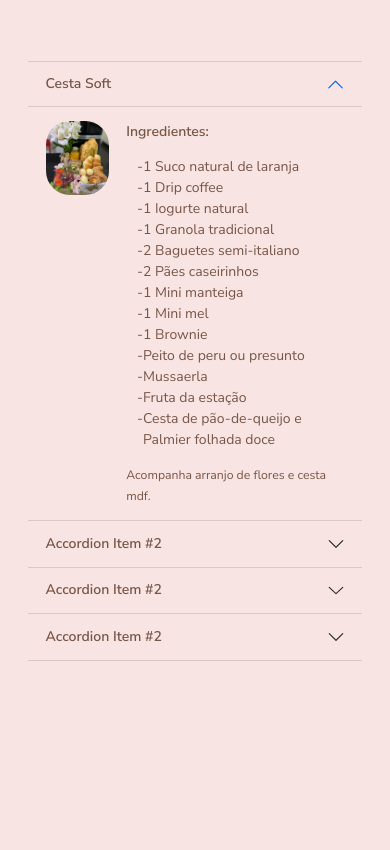
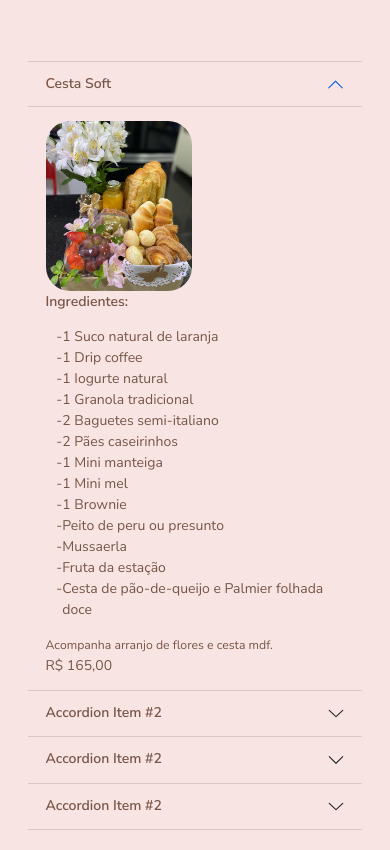
Before and after one commit to Gabriel0109/L-amour, a React (Vite) app: page / in a window 390 px wide. Shown: the part 1660-2510 px from the top of the page. Before the commit the page ends 2349 px from the top, so only its background shows below. Built offline with nearby package versions, Linux system fonts and the light colour scheme.

Commit message:
minor responsive adjusts v2

```diff
--- a/src/components/About/styles.ts
+++ b/src/components/About/styles.ts
@@ -22,7 +22,6 @@ export const Content = styled.div`
                 color: var(--text-body);
                 font-size: 4.4rem;
                 margin-bottom: 3rem;
-
         }
         p{
                 color: var(--text-body);
--- a/src/components/Header/index.tsx
+++ b/src/components/Header/index.tsx
@@ -5,7 +5,7 @@ export function Header(){
     return(
        <Container>
            <header>
-                {/* <img src="" alt="" /> */}
+                {/* <img src="" alt="L'amour Cestas&Cia." /> */}
                 <div>
                     Logo
                 </div>
--- a/src/components/ProductsAccordion/index.tsx
+++ b/src/components/ProductsAccordion/index.tsx
@@ -9,7 +9,7 @@ export function ProductAccordion() {
     return (
         <>
             <Container>
-                <Accordion defaultActiveKey={['0']} alwaysOpen>
+                <Accordion defaultActiveKey={['0']}>
                     <Accordion.Item eventKey="0">
                         <Accordion.Header>Cesta Soft</Accordion.Header>
                         <Accordion.Body>
@@ -19,6 +19,7 @@ export function ProductAccordion() {
                                </div>
                                <div className='div-ingredients'>
                                    <p>Ingredientes:</p>
+
                                    <ul>
                                        <li>1 Suco natural de laranja</li>
                                        <li>1 Drip coffee</li>
@@ -34,10 +35,14 @@ export function ProductAccordion() {
                                        <li>Fruta da estação</li>
                                        <li>Cesta de pão-de-queijo e Palmier folhada doce</li>
                                    </ul>
+
                                    <small>
                                        Acompanha arranjo de flores e cesta mdf.
                                    </small>
                                </div>
+                               <div className="pricing">
+                                       R$ 165,00
+                                   </div>
                             </CestaItem>
                         </Accordion.Body>
                     </Accordion.Item>
--- a/src/components/ProductsAccordion/styles.ts
+++ b/src/components/ProductsAccordion/styles.ts
@@ -21,6 +21,9 @@ padding: 2rem;
 export const CestaItem = styled.div`
     display: flex;
     max-width: 100%;
+    @media screen and (max-width: 767.9px){
+      flex-direction: column;
+    }
     ul{
         list-style-type: '-';
         padding-left: 1.2rem
@@ -39,5 +42,22 @@ export const CestaItem = styled.div`
         width: 100%;
         border-radius: 24px
     }
+    .pricing{
+        white-space: nowrap;
+        width: 33%;
+        text-align: right;
+    }
+    @media screen and (max-width: 767.9px){
+        .div-img{
+            width: 48.9%
+        }
+        .div-ingredients{
+            padding: 0rem;
+        }
+        .pricing{
+            width: 100%;
+            text-align: left;
+        }
 
+    }
 `
```
